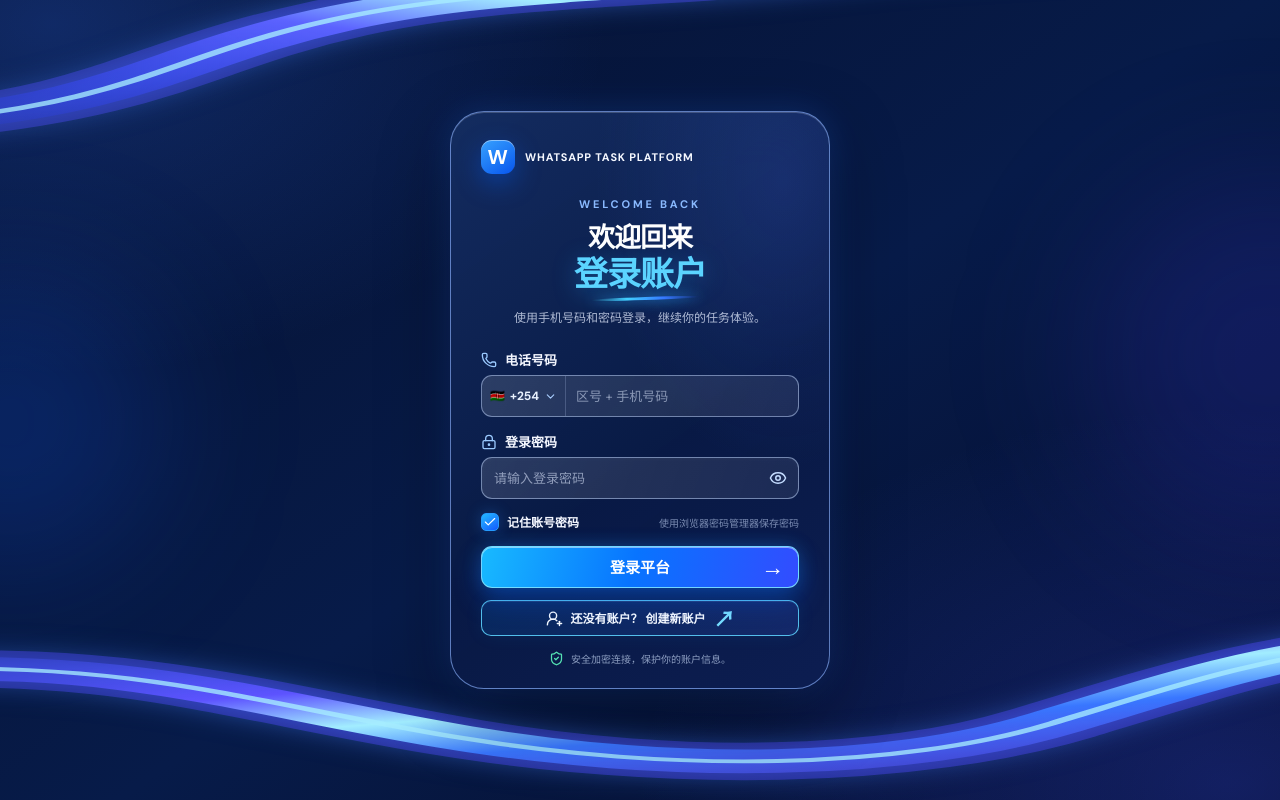
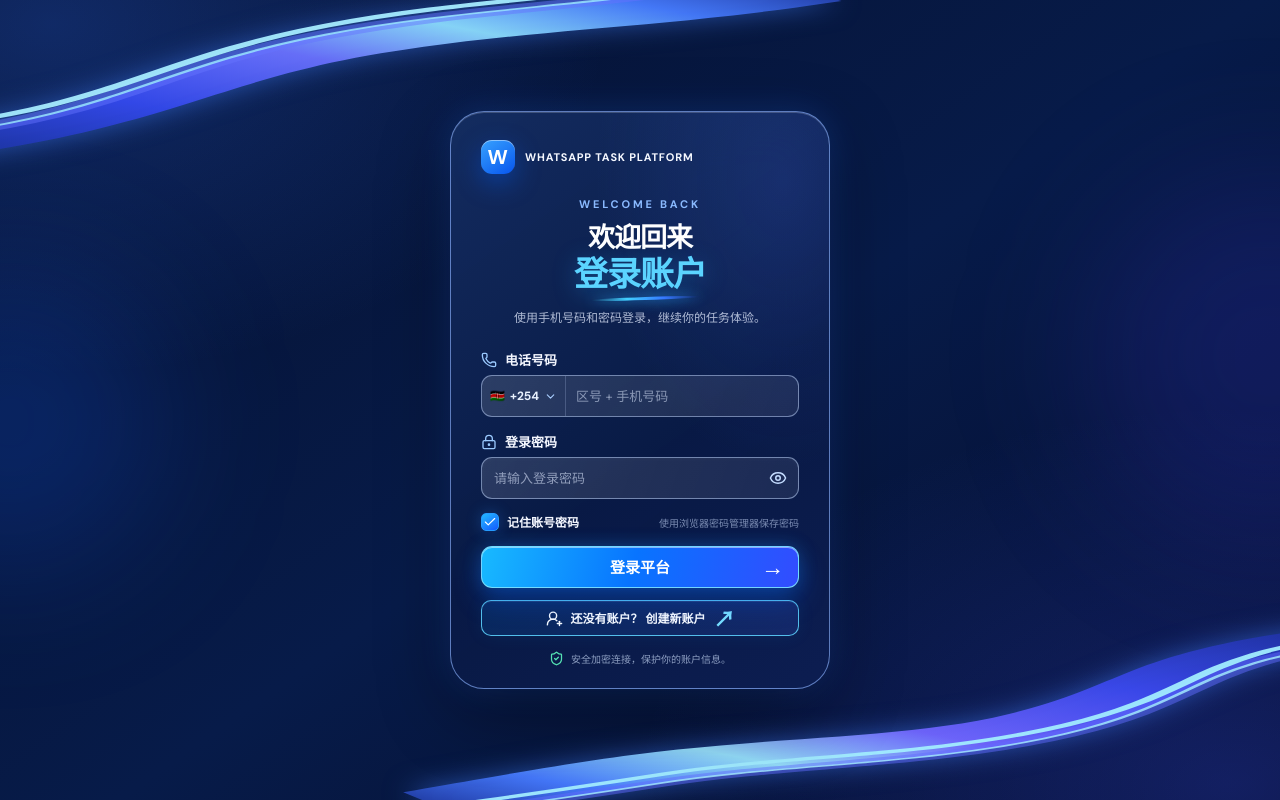
Before and after one commit to xiaolongsvip/whatsapp-task-platform, a Next.js app in the folder apps/web/: page /login in a window 1280 px wide. Built offline with nearby package versions, Linux system fonts and the light colour scheme.

Commit message:
Refine flowing corner ribbon shape to match supplied login reference

```diff
--- a/apps/web/src/components/auth-form.tsx
+++ b/apps/web/src/components/auth-form.tsx
@@ -107,33 +107,27 @@ export function AuthForm({ mode }: { mode: AuthMode }) {
       <div className="aurora-ribbon aurora-ribbon-top" aria-hidden="true">
         <svg viewBox="0 0 400 150" preserveAspectRatio="none">
           <defs>
-            <linearGradient id="aurora-top-gradient" x1="0" y1="1" x2="1" y2="0">
-              <stop offset="0" stopColor="#243cff" stopOpacity=".1" />
-              <stop offset=".38" stopColor="#5c63ff" />
-              <stop offset=".52" stopColor="#a5efff" />
-              <stop offset=".68" stopColor="#437cff" />
-              <stop offset="1" stopColor="#6045ff" stopOpacity=".08" />
+            <linearGradient id="aurora-top-fill" x1="0" y1="1" x2="1" y2="0">
+              <stop offset="0" stopColor="#172f91" /><stop offset=".28" stopColor="#3448ed" /><stop offset=".5" stopColor="#6c72ff" /><stop offset=".66" stopColor="#8edfff" /><stop offset=".82" stopColor="#477cff" /><stop offset="1" stopColor="#192c91" />
             </linearGradient>
           </defs>
-          <path d="M-24 122 C42 103 54 55 104 20 C151 -14 205 -10 252 -28 C315 -52 354 -43 430 -76" fill="none" stroke="#534cff" strokeWidth="38" opacity=".38" />
-          <path d="M-24 122 C42 103 54 55 104 20 C151 -14 205 -10 252 -28 C315 -52 354 -43 430 -76" fill="none" stroke="url(#aurora-top-gradient)" strokeWidth="24" />
-          <path d="M-24 122 C42 103 54 55 104 20 C151 -14 205 -10 252 -28 C315 -52 354 -43 430 -76" fill="none" stroke="#a8edff" strokeWidth="4" opacity=".78" />
+          <path d="M-28 139 C35 119 48 68 102 35 C145 8 186 7 238 -22 L263 1 C204 30 165 29 119 54 C64 84 53 132 -28 164 Z" fill="url(#aurora-top-fill)" opacity=".92" />
+          <path d="M-28 139 C35 119 48 68 102 35 C145 8 186 7 238 -22" fill="none" stroke="#6574ff" strokeWidth="9" opacity=".48" />
+          <path d="M-28 130 C35 110 48 59 102 26 C145 -1 186 -2 238 -31" fill="none" stroke="#a7edff" strokeWidth="4" opacity=".95" />
+          <path d="M-28 139 C35 119 48 68 102 35 C145 8 186 7 238 -22" fill="none" stroke="#9beaff" strokeWidth="1.8" opacity=".82" />
         </svg>
       </div>
       <div className="aurora-ribbon aurora-ribbon-bottom" aria-hidden="true">
-        <svg viewBox="0 0 400 150" preserveAspectRatio="none">
+        <svg viewBox="0 0 400 190" preserveAspectRatio="none">
           <defs>
-            <linearGradient id="aurora-bottom-gradient" x1="0" y1="0" x2="1" y2="1">
-              <stop offset="0" stopColor="#3d57ff" stopOpacity=".08" />
-              <stop offset=".34" stopColor="#5d54ff" />
-              <stop offset=".5" stopColor="#a2edff" />
-              <stop offset=".66" stopColor="#3977ff" />
-              <stop offset="1" stopColor="#6948ff" stopOpacity=".12" />
+            <linearGradient id="aurora-bottom-fill" x1="1" y1="0" x2="0" y2="1">
+              <stop offset="0" stopColor="#182c91" /><stop offset=".3" stopColor="#3b48ec" /><stop offset=".52" stopColor="#7165ff" /><stop offset=".68" stopColor="#9be6ff" /><stop offset=".84" stopColor="#477bff" /><stop offset="1" stopColor="#182d91" />
             </linearGradient>
           </defs>
-          <path d="M-28 18 C43 10 80 52 142 86 C210 123 281 119 329 72 C369 33 391 8 430 -8" fill="none" stroke="#514aff" strokeWidth="38" opacity=".4" />
-          <path d="M-28 18 C43 10 80 52 142 86 C210 123 281 119 329 72 C369 33 391 8 430 -8" fill="none" stroke="url(#aurora-bottom-gradient)" strokeWidth="24" />
-          <path d="M-28 18 C43 10 80 52 142 86 C210 123 281 119 329 72 C369 33 391 8 430 -8" fill="none" stroke="#a7edff" strokeWidth="4" opacity=".78" />
+          <path d="M428 -12 C373 10 377 62 333 105 C292 145 246 143 207 168 C185 182 167 193 142 207 L126 180 C157 158 176 144 198 132 C243 108 284 111 315 80 C356 39 349 -3 428 -39 Z" fill="url(#aurora-bottom-fill)" opacity=".94" />
+          <path d="M428 -12 C373 10 377 62 333 105 C292 145 246 143 207 168 C185 182 167 193 142 207" fill="none" stroke="#626cff" strokeWidth="9" opacity=".48" />
+          <path d="M428 -23 C373 -1 377 51 333 94 C292 134 246 132 207 157 C185 171 167 182 142 196" fill="none" stroke="#a2edff" strokeWidth="4" opacity=".95" />
+          <path d="M428 -12 C373 10 377 62 333 105 C292 145 246 143 207 168 C185 182 167 193 142 207" fill="none" stroke="#a5edff" strokeWidth="1.8" opacity=".82" />
         </svg>
       </div>
       <div className="aurora-orb aurora-orb-one" aria-hidden="true" />
```
